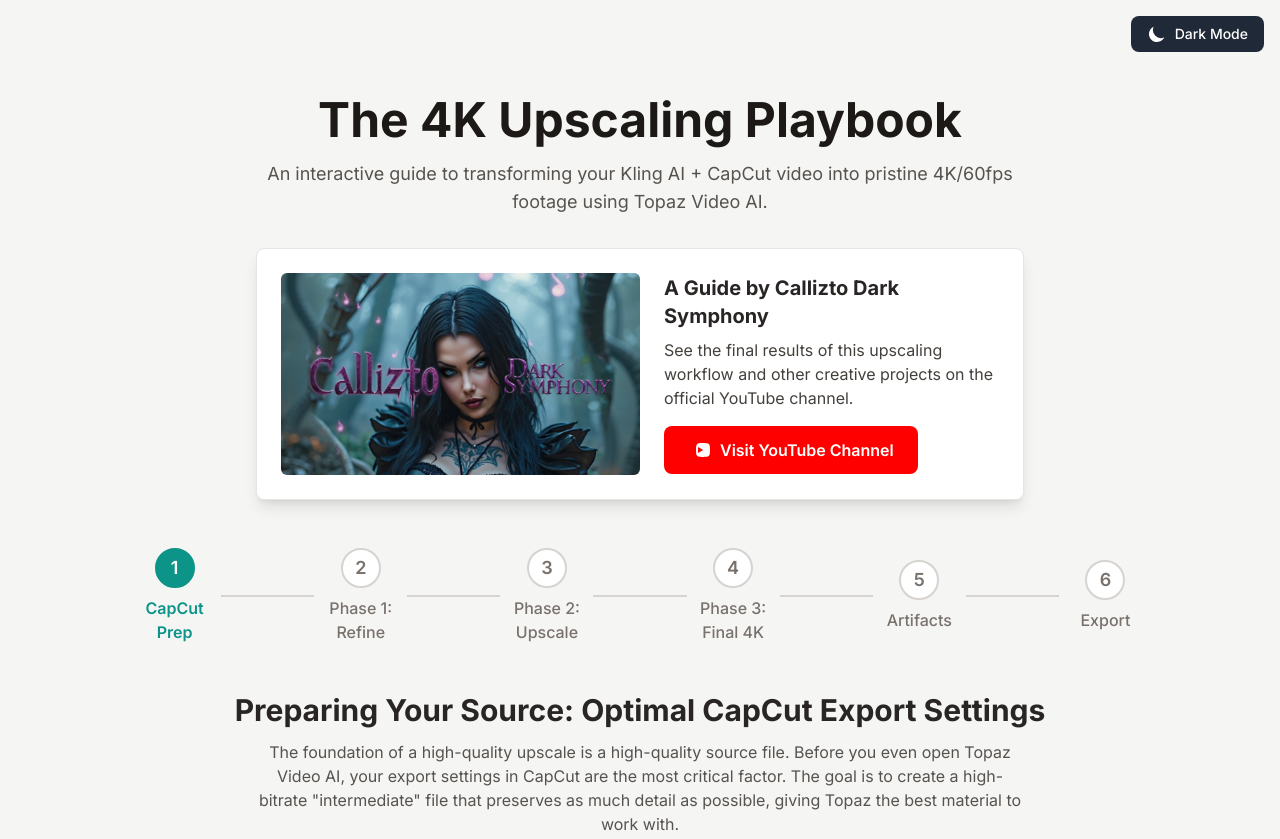
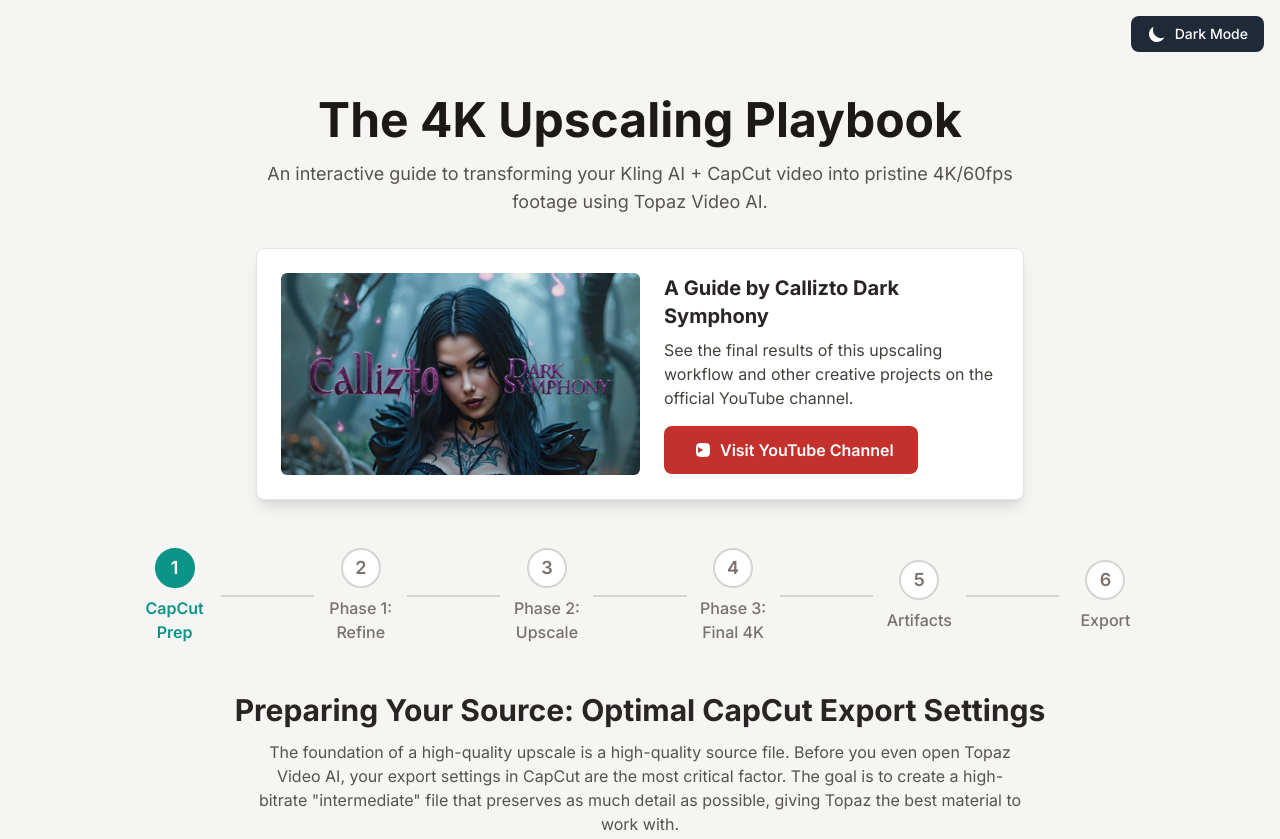
Before and after one commit to CalliztoDarkSymphony/video-upscaling-guide, a plain HTML site: page index.html in a window 1280 px wide. Shown: the top 839 px of the page. Drawn offline with nearby package versions, Linux system fonts and the light colour scheme.

Commit message:
Add files via upload

```diff
--- a/index.html
+++ b/index.html
@@ -102,7 +102,7 @@
                  <div class="md:w-1/2 mt-4 md:mt-0 text-center md:text-left">
                      <h3 class="text-xl font-bold text-stone-800 dark:text-stone-200">A Guide by Callizto Dark Symphony</h3>
                      <p class="text-stone-700 dark:text-stone-300 mt-2">See the final results of this upscaling workflow and other creative projects on the official YouTube channel.</p>
-                     <a href="https://www.youtube.com/@CalliztoDarkSymphony" target="_blank" class="mt-4 inline-flex items-center gap-2 bg-[#FF0000] text-white font-semibold px-6 py-3 rounded-lg hover:bg-[#E60000] transition-colors">
+                     <a href="https://www.youtube.com/@CalliztoDarkSymphony" target="_blank" class="mt-4 inline-flex items-center gap-2 bg-[#c4302b] text-white font-semibold px-6 py-3 rounded-lg hover:bg-[#a12823] transition-colors">
                         <svg class="w-6 h-6" viewBox="0 0 24 24" fill="currentColor"><path d="M10,15L15.19,12L10,9V15M21.56,7.17C21.69,7.64 21.78,8.27 21.84,9.07C21.91,9.87 21.94,10.56 21.94,11.16L22,12C22,14.19 21.84,15.8 21.56,16.83C21.31,17.73 20.73,18.31 19.83,18.56C19.36,18.69 18.73,18.78 17.93,18.84C17.13,18.91 16.44,18.94 15.84,18.94L15,19C12.81,19 11.2,18.84 10.17,18.56C9.27,18.31 8.69,17.73 8.44,16.83C8.31,16.36 8.22,15.73 8.16,14.93C8.09,14.13 8.06,13.44 8.06,12.84L8,12C8,9.81 8.16,8.2 8.44,7.17C8.69,6.27 9.27,5.69 10.17,5.44C11.2,5.16 12.81,5 15,5L15.84,5.06C16.44,5.06 17.13,5.09 17.93,5.16C18.73,5.22 19.36,5.31 19.83,5.44C20.73,5.69 21.31,6.27 21.56,7.17Z"></path></svg>
                         <span>Visit YouTube Channel</span>
                      </a>
@@ -573,4 +573,4 @@
     </script>
 
 </body>
-</ht
+</html>
```
